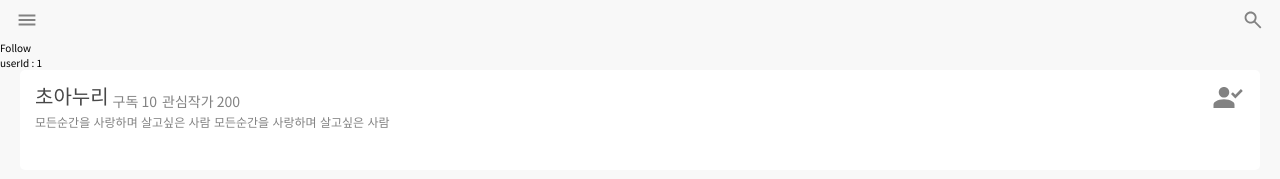
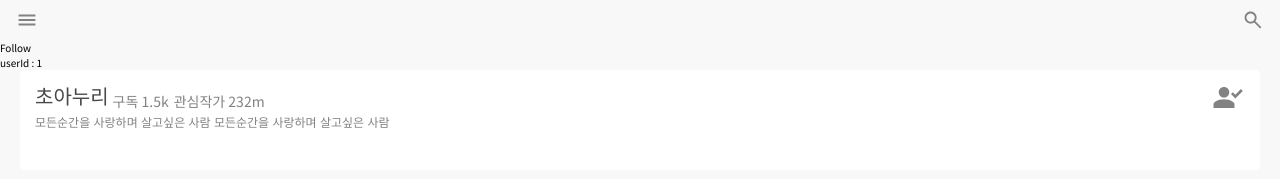
Before and after one commit to WordBlossom/WordSeed, a Next.js app in the folder front/: page /follow/1 in a window 1280 px wide. Shown: the top 179 px of the page. Built offline with nearby package versions, Linux system fonts and the light colour scheme.

Commit message:
#46 추가 - 1000단위 변환 유틸 함수 추가

```diff
--- a/front/src/app/follow/[user_id]/page.tsx
+++ b/front/src/app/follow/[user_id]/page.tsx
@@ -6,8 +6,8 @@ const fakeDatas = [
     userName: "초아누리",
     userDecp:
       "모든순간을 사랑하며 살고싶은 사람 모든순간을 사랑하며 살고싶은 사람",
-    recvCnt: 10,
-    sendCnt: 200,
+    recvCnt: 1500,
+    sendCnt: 232122131,
     subscribed: true,
   },
   {
--- a/front/src/components/ArtistCard/ArtistCard.tsx
+++ b/front/src/components/ArtistCard/ArtistCard.tsx
@@ -3,6 +3,7 @@ import { useState } from "react";
 import { Icon } from "..";
 import styles from "./ArtistCard.module.scss";
 import Link from "next/link";
+import { formatNumber } from "@/utils/numberUtils";
 
 type ArtistCardProps = {
   userId: number;
@@ -36,8 +37,8 @@ export default function ArtistCard({
         <div className={styles["top-left-section"]}>
           <p className={styles["user-name"]}>{userName}</p>
           <div className={styles.follow}>
-            <p>구독 {recvCnt}</p>
-            <p>관심작가 {sendCnt}</p>
+            <p>구독 {formatNumber(recvCnt)}</p>
+            <p>관심작가 {formatNumber(sendCnt)}</p>
           </div>
         </div>
         <div className={styles.icon} onClick={followHandler}>
--- /dev/null
+++ b/front/src/utils/numberUtils.ts
@@ -0,0 +1,17 @@
+export const formatNumber = (count: number) => {
+  if (count < 1000) {
+    return count.toString();
+  } else if (count < 10000) {
+    const truncated = Math.floor(count / 100) / 10;
+    return truncated.toFixed(1) + "k";
+  } else if (count < 1000000) {
+    const truncated = Math.floor(count / 1000);
+    return truncated.toString() + "k";
+  } else if (count < 10000000) {
+    const truncated = Math.floor(count / 100000) / 10;
+    return truncated.toFixed(1) + "m";
+  } else {
+    const truncated = Math.floor(count / 1000000);
+    return truncated.toString() + "m";
+  }
+};
```
